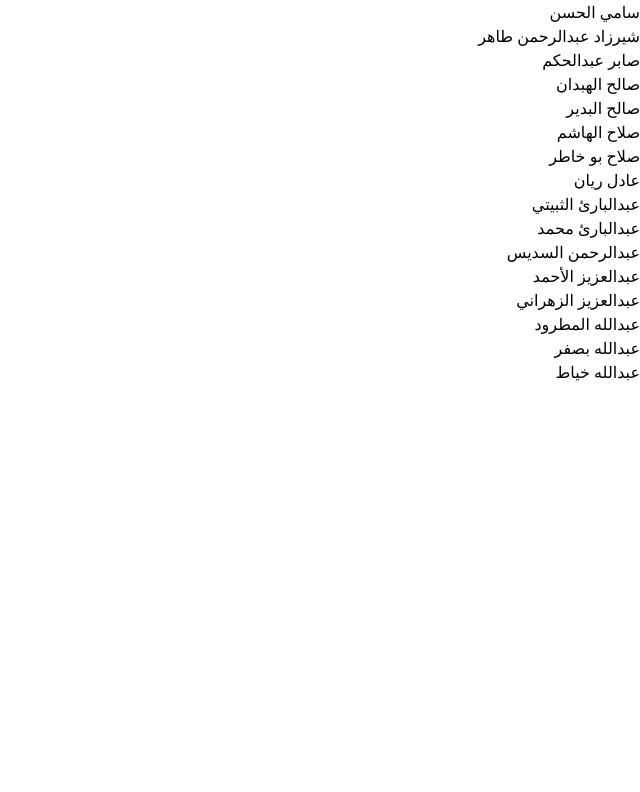
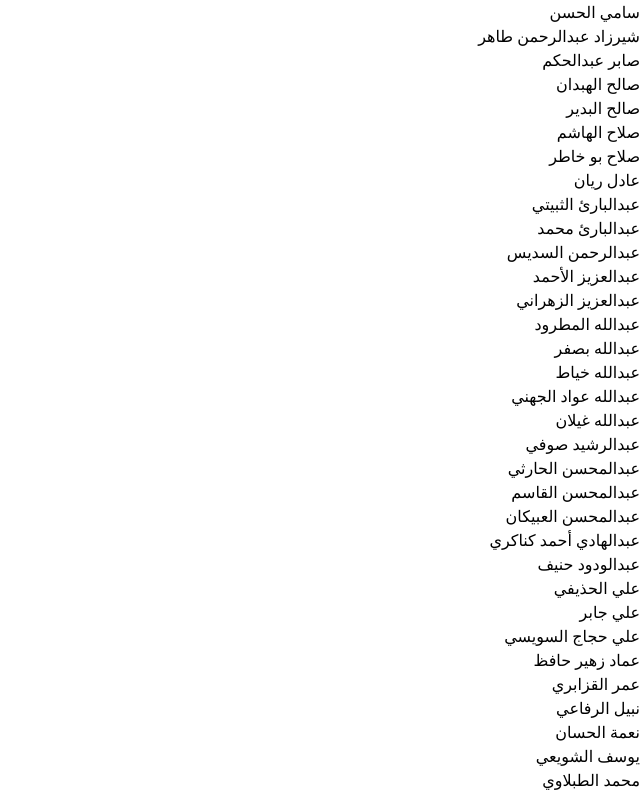
Before and after one commit to Abdelmoniemhgagyy/Quran, a React (Vite) app: page / in a window 1280 px wide. Shown: the part 1372-2164 px from the top of the page, without its empty margins (640-1280 px from the left). Before the commit the page ends 1756 px from the top, so only its background shows below. Built offline with nearby package versions, Linux system fonts and the light colour scheme.

Commit message:
add to 80

```diff
--- a/src/data/qurai.js
+++ b/src/data/qurai.js
@@ -44,8 +44,8 @@ const Qura =[
   },
   {
     id:7,
-    name:"ياسر الدوسري",
-    url_audio:"https://download.tvquran.com/download/TvQuran.com__Yasser/",
+    name:"يحيى حوا",
+    url_audio:"https://server12.mp3quran.net/yahya/",
     img:"" ,
 
   },
@@ -115,8 +115,9 @@ const Qura =[
   {
     id:17,
     name:"ياسر المزروعي",
-    url_audio:"https://download.tvquran.com/download/recitations/329/249/",
+    url_audio:"https://server9.mp3quran.net/mzroyee/",
     img:"" ,
+    rewaya:"قراءة يعقوب الحضرمي بروايتي رويس وروح"
 
   },
   {
@@ -415,13 +416,132 @@ const Qura =[
     img:"" ,
 
   },
-  // {
-  //   id:61,
-  //   name:"",
-  //   url_audio:"/",
-  //   img:"" ,
+  {
+    id:62,
+    name:"عبدالله  عواد الجهني",
+    url_audio:"https://server13.mp3quran.net/jhn/",
+    img:"" ,
 
-  // },
+  },
+ {
+    id: 63,
+    name: "عبدالله غيلان",
+    url_audio: "https://server8.mp3quran.net/gulan/",
+    img: "",
+},
+  {
+    id: 64,
+    name: "عبدالرشيد صوفي",
+    url_audio: "https://server16.mp3quran.net/soufi/Rewayat-Khalaf-A-n-Hamzah/",
+    img: "",
+    rewaya:"خلف عن حمزة"
+},
+//   {
+//     id: 64,
+//     name: "عبدالرشيد صوفي",
+//     url_audio: "https://server16.mp3quran.net/soufi/Rewayat-Assosi-A-n-Abi-Amr/",
+//     img: "",
+//     rewaya:"السوسي عن أبي عمرو"
+// },
+{
+    id: 65,
+    name: "عبدالمحسن الحارثي",
+    url_audio: "https://server6.mp3quran.net/mohsin_harthi/",
+    img: "",
+},
+{
+    id: 66,
+    name: "عبدالمحسن القاسم",
+    url_audio: "https://server8.mp3quran.net/qasm/",
+    img: "",
+},
+{
+    id: 67,
+    name: "عبدالمحسن العبيكان",
+    url_audio: "https://server12.mp3quran.net/obk/",
+    img: "",
+},
+{
+    id: 68,
+    name: "عبدالهادي أحمد كناكري",
+    url_audio: "https://server6.mp3quran.net/kanakeri/",
+    img: "",
+},
+{
+    id: 69,
+    name: "عبدالودود حنيف",
+    url_audio: "https://server8.mp3quran.net/wdod/",
+    img: "",
+},
+{
+    id: 70,
+    name: "علي الحذيفي",
+    url_audio: "https://server9.mp3quran.net/hthfi/",
+    img: "",
+},
+// {
+//     id: 71,
+//     name: "علي الحذيفي",
+//     url_audio: "https://server9.mp3quran.net/huthifi_qalon/",
+//     img: "",
+//     rewaya:"قالون عن نافع",
+// },
+{
+    id: 72,
+    name: "علي جابر ",
+    url_audio: "https://server11.mp3quran.net/a_jbr/",
+    img: "",
+},
+{
+    id: 73,
+    name: "علي حجاج السويسي",
+    url_audio: "https://server9.mp3quran.net/hajjaj/",
+    img: "",
+},
+{
+    id: 74,
+    name: "عماد زهير حافظ",
+    url_audio: "https://server6.mp3quran.net/hafz/",
+    img: "",
+},
+{
+    id: 75,
+    name: "عمر القزابري",
+    url_audio: "https://server9.mp3quran.net/omar_warsh/",
+    img: "",
+    rewaya:"ورش عن نافع"
+},
+{
+    id: 76,
+    name: "نبيل الرفاعي",
+    url_audio: "https://server9.mp3quran.net/nabil/",
+    img: "",
+},
+{
+    id: 77,
+    name: "نعمة الحسان",
+    url_audio: "https://server8.mp3quran.net/namh/",
+    img: "",
+},
+// {
+//     id: 78,
+//     name: "وليد النائحي",
+//     url_audio: "https://server9.mp3quran.net/waleed/",
+//     img: "",
+//     rewaya:"قالون عن نافع من طريق أبي نشيط"
+// },
+{
+    id: 79,
+    name: "يوسف الشويعي",
+    url_audio: "https://server9.mp3quran.net/yousef/",
+    img: "",
+},
+{
+    id: 80,
+    name: "محمد الطبلاوي",
+    url_audio: "https://server12.mp3quran.net/tblawi/",
+    img: "",
+}
 ]
 
 export default Qura
```
